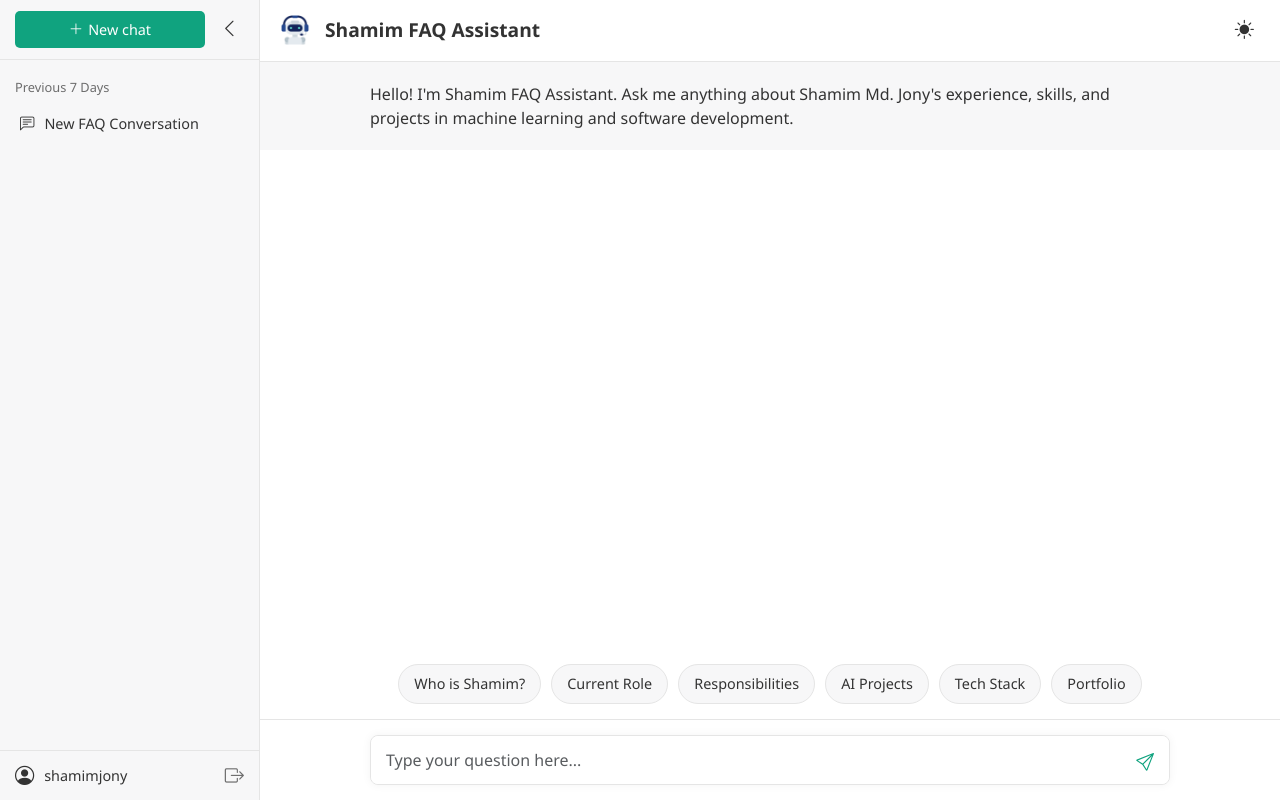
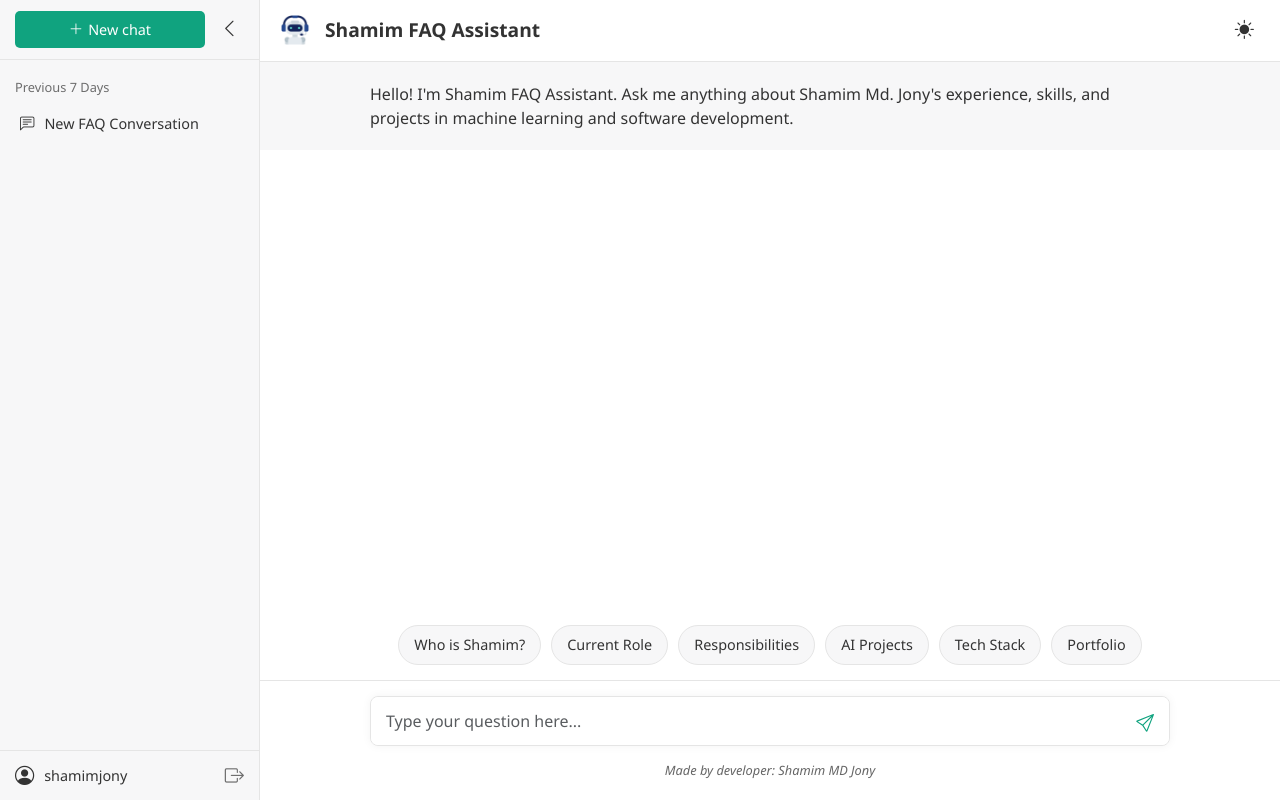
Before and after one commit to shamimjony1000/smart_faq, a Flask app: page / in a window 1280 px wide. Run offline with Flask 3, Linux system fonts and the light colour scheme; a user stored in the database is signed in; data comes from the database, SQL or seed files in the repository; data that the repository does not hold is empty.

Commit message:
Add developer attribution to chatbot interface

```diff
--- a/static/style.css
+++ b/static/style.css
@@ -21,6 +21,7 @@
     --sidebar-border: #e5e5e5;
     --sidebar-active: #e5e5e5;
     --auth-card-bg: #ffffff;
+    --text-secondary: #666666;
 }
 
 /* Dark theme */
@@ -542,6 +543,20 @@ body {
     background-color: rgba(108, 92, 231, 0.05) !important;
 }
 
+/* Developer credit styling */
+.developer-credit {
+    text-align: center;
+    font-size: 0.8rem;
+    color: var(--text-secondary);
+    margin-top: 10px;
+    padding: 5px;
+    font-style: italic;
+}
+
+.dark-theme .developer-credit {
+    color: rgba(255, 255, 255, 0.6);
+}
+
 /* Responsive adjustments */
 @media (max-width: 768px) {
     .sidebar {
--- a/templates/index.html
+++ b/templates/index.html
@@ -100,6 +100,9 @@
                             </button>
                         </div>
                     </form>
+                    <div class="developer-credit">
+                        Made by developer: Shamim MD Jony
+                    </div>
                 </div>
             </div>
         </div>
```
